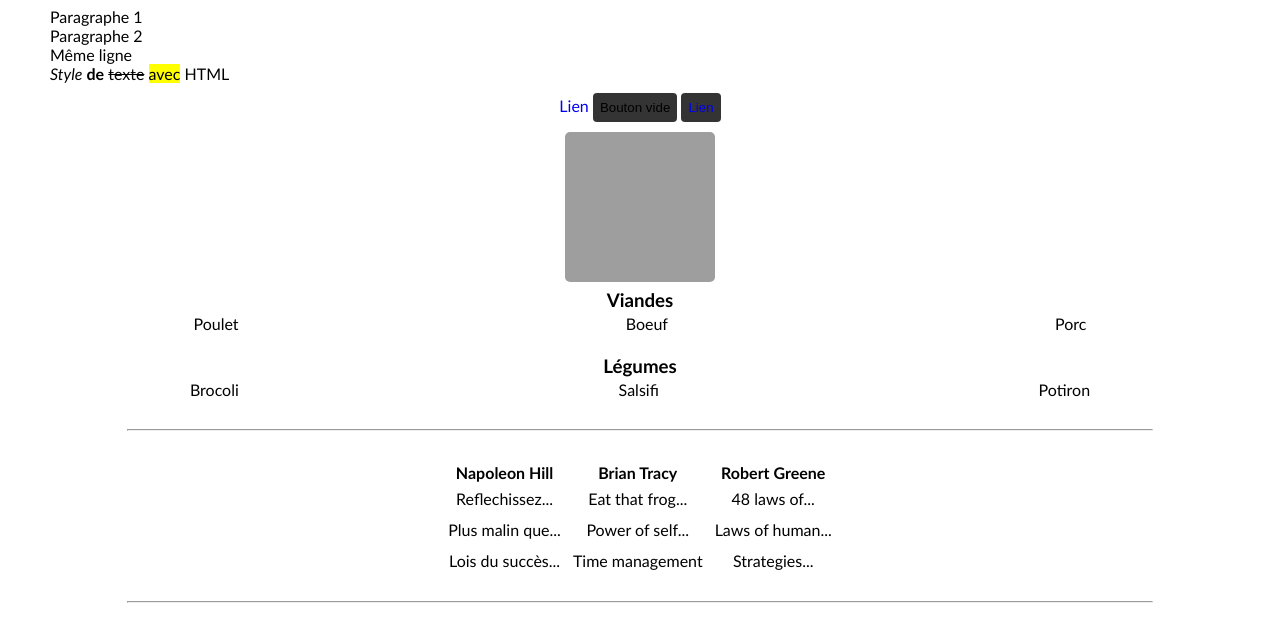
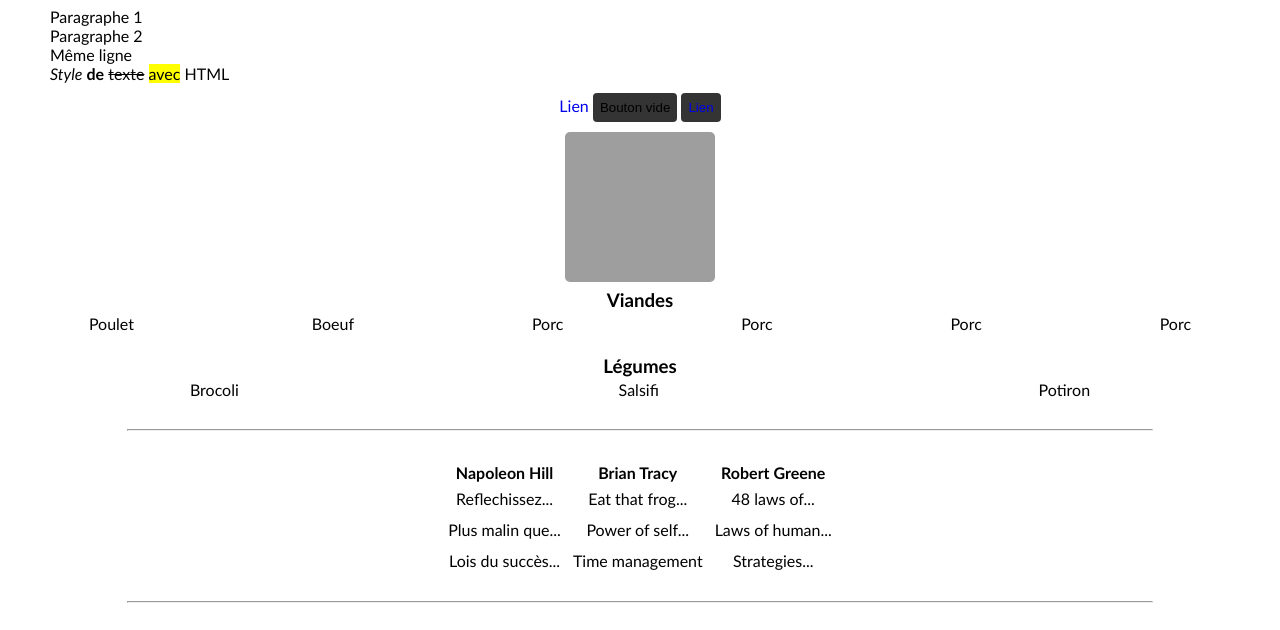
Before and after one commit to kadyrov225/other-cv, a plain HTML site: page index.html in a window 1280 px wide. Shown: the part 115-745 px from the top of the page. Drawn offline with Linux system fonts and the light colour scheme; grey boxes are pictures that could not be loaded.

Commit message:
duplication de li porc

```diff
--- a/index.html
+++ b/index.html
@@ -45,6 +45,9 @@
       <ul>
         <li>poulet</li>
         <li>boeuf</li>
+        <li>porc</li>
+        <li>porc</li>
+        <li>porc</li>
         <li>porc</li>
       </ul>
       <h3>Légumes</h3>
```
Also changed, not shown: poulet-01.html (+1 -0 lines), commandes-git.png (added).
